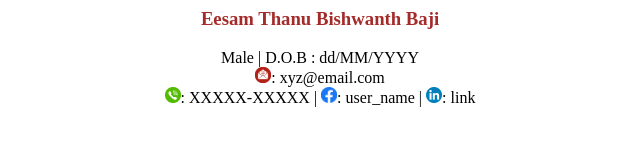
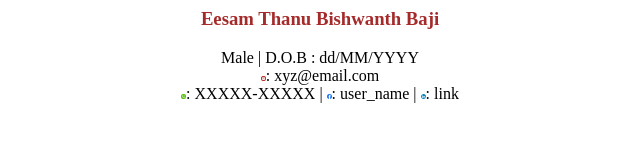
Before and after one commit to ThanuBishwanth/CV, a plain HTML site: page frame1.html in a window 1280 px wide. Shown: the whole page, without its empty margins (320-960 px from the left). Drawn offline with Linux system fonts and the light colour scheme.

Commit message:
Update frame1.html

```diff
--- a/frame1.html
+++ b/frame1.html
@@ -6,8 +6,8 @@
 				 .f1
       {font-family:"Times New Roman";
       color:brown;}
-      img { height:16px;
-      width: 16px}
+      img { height:5px;
+      width: 5px}
 				</style>
 					<title>Resume</title>
 </head>
```
